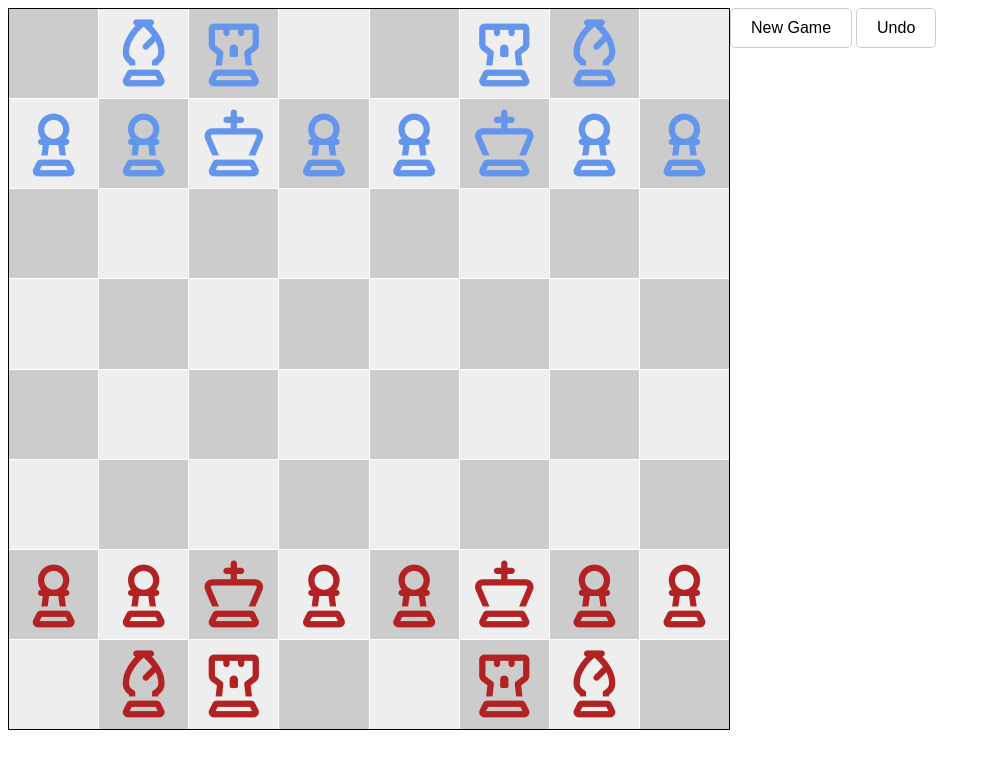
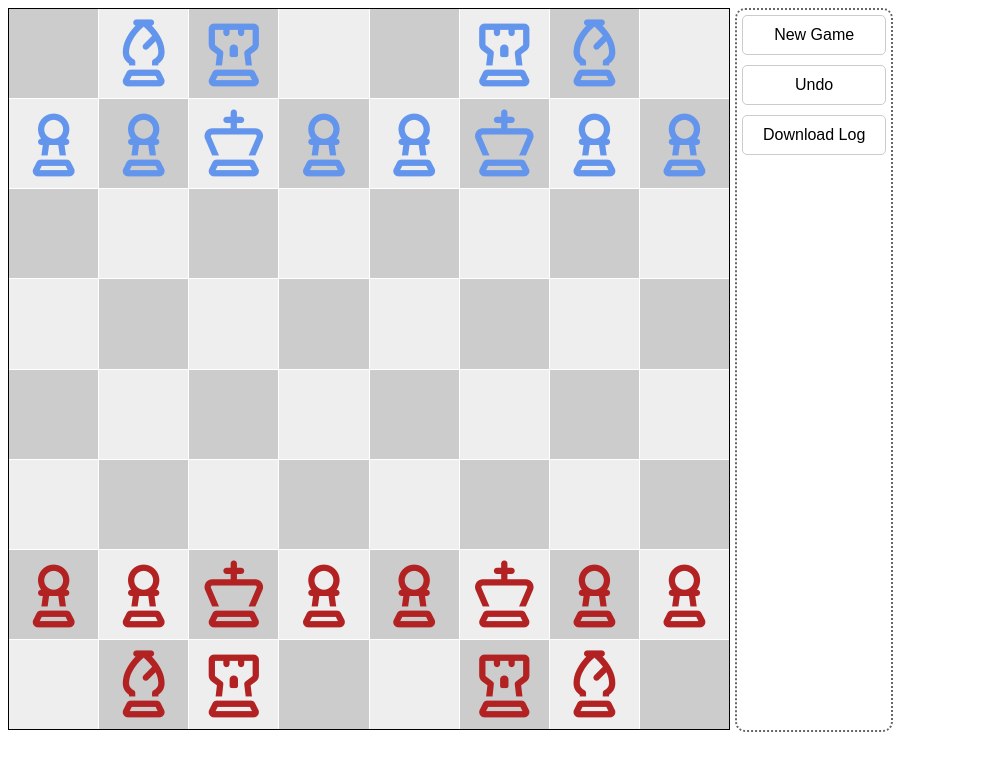
Before and after one commit to ElenBOT/ATAB, a Flask app: page / in a window 1280 px wide. Shown: the top 771 px of the page, without its empty margins (0-991 px from the left). Run offline with Flask 3, Linux system fonts and the light colour scheme.

Commit message:
add log download button for web ui and update panel layout

```diff
--- a/web_ui/app.py
+++ b/web_ui/app.py
@@ -1,9 +1,11 @@
+import json
+import os
 import sys
-import os
+import threading
 import webbrowser
-import threading
+from datetime import datetime
 
-from flask import Flask, jsonify, request, render_template
+from flask import Flask, Response, jsonify, render_template, request
 
 sys.path.append(os.path.abspath(os.path.join(os.path.dirname(__file__), "..")))
 import game
@@ -69,6 +71,78 @@ def format_valid_moves_response(valid, valid_moves, message):
         "valid_moves": valid_moves,
         "message": message,
     }
+
+
+def log_format():
+    metadata = {
+        "description": "Chess game log",
+        "data_format": {
+            "name": "game_log",
+            "type": "array",
+            "description": "An array of game log entries",
+            "value": {
+                "name": "log_entry",
+                "type": "array",
+                "description": "A movement, each entry is a list of 4 items.",
+                "value": [
+                    {
+                        "name": "start_position",
+                        "type": "string",
+                        "description": "Starting position of the piece on the board in chess notation (e.g., a1)",
+                    },
+                    {
+                        "name": "end_position",
+                        "type": "string",
+                        "description": "Ending position of the piece on the board in chess notation (e.g., a1)",
+                    },
+                    {
+                        "name": "selected_piece",
+                        "type": "string",
+                        "description": (
+                            "Type of the piece being moved, formatted as 'type_player'.\n"
+                            "Type values:\n"
+                            "  'a' - assassin\n"
+                            "  'w' - warrior\n"
+                            "  's' - sniper\n"
+                            "  'd' - defender\n"
+                            "Player values:\n"
+                            "  '0' - Player 1\n"
+                            "  '1' - Player 2\n"
+                            "Example: 'a0' represents a Bishop of Player 1"
+                        ),
+                    },
+                    {
+                        "name": "target_piece",
+                        "type": "string",
+                        "description": (
+                            "Type of the piece at the target position, formatted as 'type_player' or 'n' if no piece.\n"
+                            "Type values:\n"
+                            "  'a' - assassin\n"
+                            "  'w' - warrior\n"
+                            "  's' - sniper\n"
+                            "  'd' - defender\n"
+                            "Player values:\n"
+                            "  '0' - Player 1\n"
+                            "  '1' - Player 2\n"
+                            "Example: 's1' represents a Rook of Player 2, 'n' represents an empty square"
+                        ),
+                    },
+                ],
+            },
+        },
+    }
+    global board
+    game_log = []
+    for start_position, end_position, selected_piece, target_piece in board.move_log:
+        game_log.append(
+            (
+                game.coord_to_readable(start_position),
+                game.coord_to_readable(end_position),
+                selected_piece,
+                target_piece,
+            )
+        )
+    return {"meta": metadata, "game_log": game_log}
 
 
 @app.route("/session", methods=["POST"])
@@ -138,6 +212,16 @@ def index():
     return render_template("index.html")
 
 
+@app.route("/download_log")
+def download_log():
+    json_string = json.dumps(log_format(), separators=(",", ":"))
+    timestamp = datetime.now().strftime("%Y-%m-%d_%H-%M-%S")
+    filename = f"game_log_{timestamp}.json"
+    response = Response(json_string, mimetype="application/json")
+    response.headers["Content-Disposition"] = f"attachment; filename={filename}"
+    return response
+
+
 # @app.after_request
 # def after_request(response):
 #     """Add CORS headers to every response."""
@@ -155,4 +239,4 @@ def open_browser():
 
 if __name__ == "__main__":
     threading.Timer(1, open_browser).start()
-    app.run()
+    app.run(port=5000)
--- a/web_ui/static/script.js
+++ b/web_ui/static/script.js
@@ -103,6 +103,13 @@ document.getElementById('undo-button').addEventListener('click', () => {
     });
 });
 
+/**
+ * Event listener for the log download button.
+ */
+document.getElementById('download-log').addEventListener('click', function () {
+  window.location.href = '/download_log';
+});
+
 let selectedPiecePosition = null;
 
 /**
--- a/web_ui/static/style.css
+++ b/web_ui/static/style.css
@@ -46,7 +46,15 @@
 .chessboard {
     width: 90vh;
     height: 90vh;
-    float: left;
+    /* float: left; */
+}
+.panel {
+    flex-direction: column;
+    height: min(90vw, 90vh);
+    margin: 0px 5px;
+}
+div:has(.chessboard) {
+    flex-direction: row;
 }
 }
 
@@ -55,6 +63,14 @@
 .chessboard {
     width: 90vw;
     height: 90vw;
+}
+.panel {
+    flex-direction: row;
+    width: min(90vw, 90vh);
+    margin: 5px 0px;
+}
+div:has(.chessboard) {
+    flex-direction: column;
 }
 }
 
@@ -76,6 +92,7 @@ button {
     border-radius: 5px;
     background-color: #fff;
     transition: background-color 0.3s, border-color 0.3s;
+    margin: 5px 5px;
 }
 
 button:hover {
@@ -86,6 +103,21 @@ button:active {
     background-color: #d0d0d0;
 }
 
+/* Valid moves highlight style */
 .valid-move {
     border: 0.7cqw solid #568d64 !important;
 }
+
+/* Style the panel */
+.panel {
+    display: flex;
+    /* justify-content: center; */
+    background-color: #fff;
+    border: 2px dotted #666;
+    border-radius: 10px;
+}
+
+/* The chessboard and panel position */
+div:has(.chessboard) {
+    display: flex;
+}
--- a/web_ui/templates/index.html
+++ b/web_ui/templates/index.html
@@ -14,6 +14,7 @@
         <div class="panel">
             <button id="new-game-button">New Game</button>
             <button id="undo-button">Undo</button>
+            <button id="download-log">Download Log</button>
         </div>
     </div>
     <script src="static/script.js"></script>
```
Also changed, not shown: README.md.
